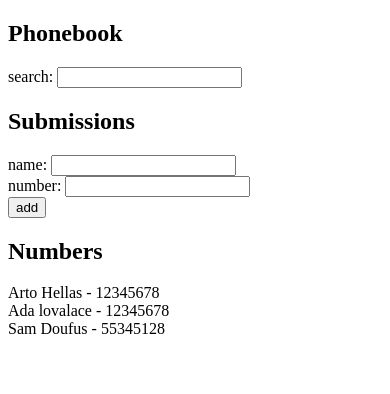
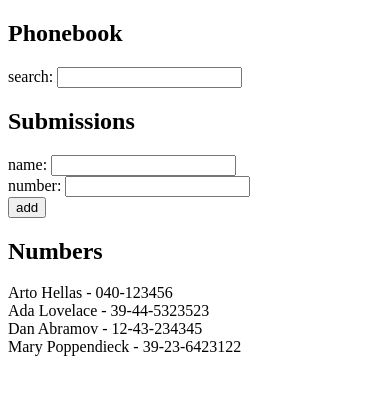
Before and after one commit to JonShard/FullStackOpenCourse, a React (Vite) app in the folder part2/phonebook/: page / in a window 390 px wide. Shown: the top 394 px of the page. Built offline with nearby package versions, Linux system fonts and the light colour scheme; data requests are answered from the project's data file.

Commit message:
Add phonebook part 6 - Fetch initial state

```diff
--- /dev/null
+++ b/part2/phonebook/db.json
@@ -0,0 +1,24 @@
+{
+  "persons":[
+    {
+      "name": "Arto Hellas",
+      "number": "040-123456",
+      "id": "1"
+    },
+    {
+      "name": "Ada Lovelace",
+      "number": "39-44-5323523",
+      "id": "2"
+    },
+    {
+      "name": "Dan Abramov",
+      "number": "12-43-234345",
+      "id": "3"
+    },
+    {
+      "name": "Mary Poppendieck",
+      "number": "39-23-6423122",
+      "id": "4"
+    }
+  ]
+}
--- a/part2/phonebook/package.json
+++ b/part2/phonebook/package.json
@@ -10,6 +10,7 @@
     "preview": "vite preview"
   },
   "dependencies": {
+    "axios": "^1.18.1",
     "react": "^19.2.7",
     "react-dom": "^19.2.7"
   },
@@ -17,6 +18,7 @@
     "@types/react": "^19.2.17",
     "@types/react-dom": "^19.2.3",
     "@vitejs/plugin-react": "^6.0.3",
+    "json-server": "^1.0.0-beta.15",
     "oxlint": "^1.71.0",
     "vite": "^8.1.1"
   }
--- a/part2/phonebook/src/App.jsx
+++ b/part2/phonebook/src/App.jsx
@@ -1,4 +1,5 @@
-import { useState } from 'react'
+import { useState, useEffect } from 'react'
+import axios from 'axios'
 
 const Person = ({ person }) => <>{person.name} - {person.number}<br /></>
 
@@ -60,27 +61,20 @@
 
 
 const App = () => {
-  const [persons, setPersons] = useState([
-    {
-      id: 0,
-      name: 'Arto Hellas',
-      number: '12345678'
-    },
-    {
-      id: 1,
-      name: 'Ada lovalace',
-      number: '12345678'
-    },
-    {
-      id: 2,
-      name: 'Sam Doufus',
-      number: '55345128'
-    }
-  ])
+
+
+  const [persons, setPersons] = useState([])
 
   const [newName, setNewName] = useState('')
   const [newNumber, setNewNumber] = useState('')
   const [search, setSearch] = useState('')
+
+
+  useEffect(() => {
+    axios.get('http://localhost:3001/persons').then(response => {
+      setPersons(response.data)
+    })
+  }, [])
 
   return (
     <div>
```
Also changed, not shown: 1 other file (tests, documents, lock files or other folders).
